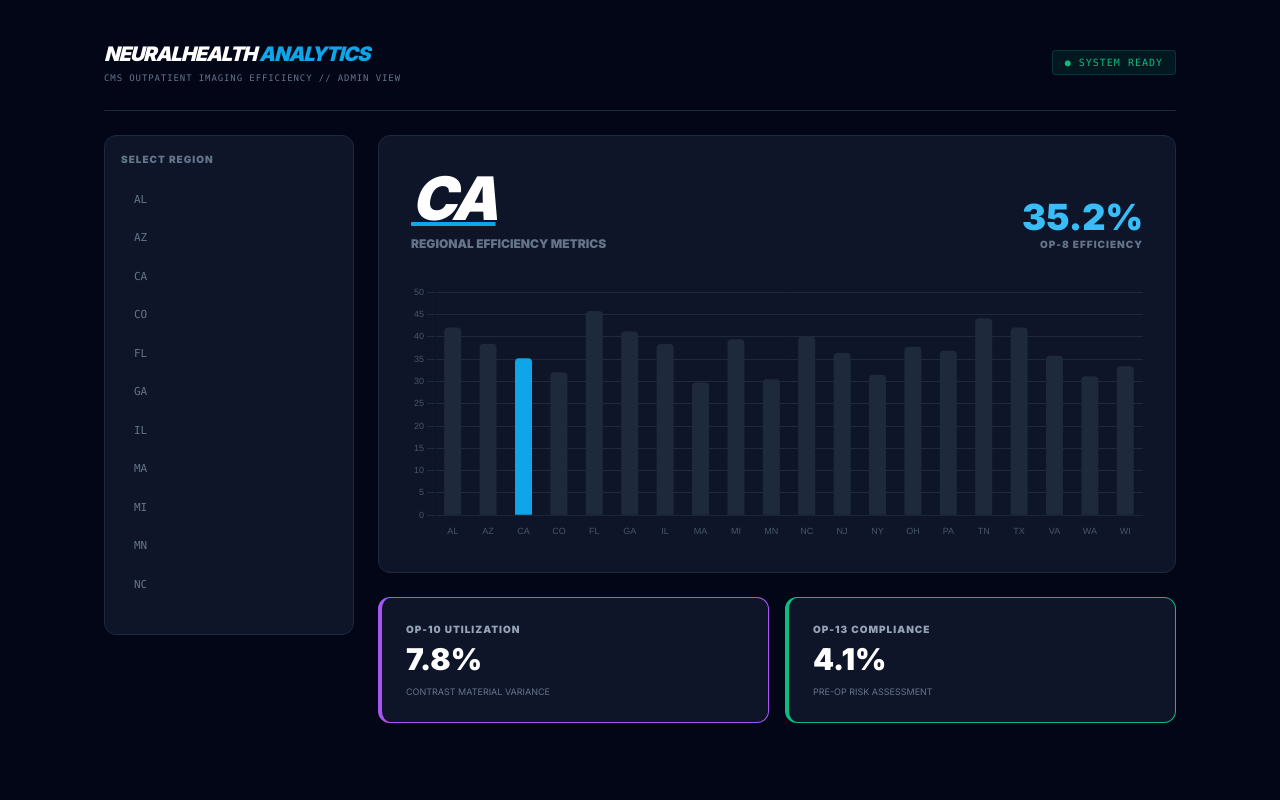
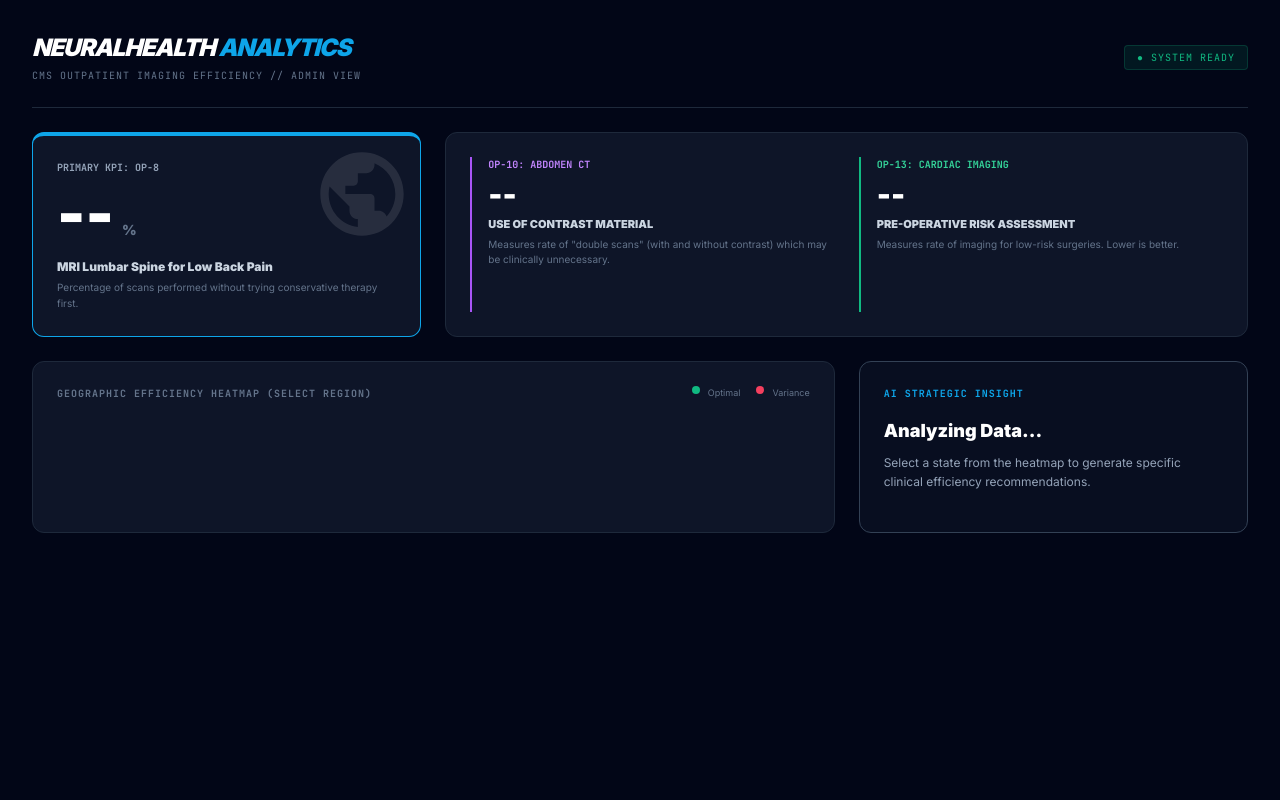
Before and after one commit to jawadbajjou312-cpu/healthcare-dashboard_JB_Test1, a plain HTML site: page index.html in a window 1280 px wide. Drawn offline with nearby package versions, Linux system fonts and the light colour scheme.

Commit message:
Update title and layout in index.html

```diff
--- a/index.html
+++ b/index.html
@@ -3,156 +3,116 @@
 <head>
     <meta charset="UTF-8">
     <meta name="viewport" content="width=device-width, initial-scale=1.0">
-    <title>NeuralHealth Analytics | Portfolio Console</title>
+    <title>NeuralHealth Analytics | Executive Console</title>
     <script src="https://cdn.tailwindcss.com"></script>
     <script src="https://cdn.jsdelivr.net/npm/chart.js"></script>
     <style>
         @import url('https://fonts.googleapis.com/css2?family=JetBrains+Mono:wght@400;700&family=Inter:wght@400;900&display=swap');
+
+        /* Safari-specific resets */
+        * { -webkit-font-smoothing: antialiased; -moz-osx-font-smoothing: grayscale; }
+
         body { background-color: #020617; color: #f1f5f9; font-family: 'Inter', sans-serif; }
         .glass-card { background: rgba(15, 23, 42, 0.95); border: 1px solid #1e293b; border-radius: 12px; }
+        .mono { font-family: 'JetBrains Mono', monospace; }
+
+        /* Custom Scrollbar */
         .custom-scrollbar::-webkit-scrollbar { width: 4px; }
-        .custom-scrollbar::-webkit-scrollbar-thumb { background: #1e293b; border-radius: 10px; }
+        .custom-scrollbar::-webkit-scrollbar-thumb { background: #334155; border-radius: 4px; }
+
+        /* Map Grid Styles */
+        .state-grid { display: grid; grid-template-columns: repeat(auto-fill, minmax(40px, 1fr)); gap: 8px; }
+        .state-cell {
+            aspect-ratio: 1;
+            display: flex;
+            align-items: center;
+            justify-content: center;
+            font-size: 10px;
+            font-weight: bold;
+            cursor: pointer;
+            border-radius: 4px;
+            transition: all 0.2s;
+        }
+        .state-cell:hover { transform: scale(1.1); z-index: 10; border: 1px solid white; }
+        .state-cell.active { border: 2px solid #38bdf8; box-shadow: 0 0 10px #38bdf8; }
     </style>
 </head>
-<body>
-    <div id="app" class="p-6 md:p-10 max-w-6xl mx-auto space-y-6">
-        <header class="flex justify-between items-center border-b border-slate-800 pb-6">
+<body class="h-screen overflow-y-auto">
+
+    <div id="app" class="p-4 md:p-8 max-w-7xl mx-auto space-y-6">
+
+        <header class="flex flex-col md:flex-row justify-between items-start md:items-center border-b border-slate-800 pb-6">
             <div>
-                <h1 class="text-xl font-black italic text-white uppercase tracking-tighter">NeuralHealth <span class="text-sky-500">Analytics</span></h1>
-                <p class="text-[9px] font-mono text-slate-500 uppercase tracking-widest mt-1">CMS Outpatient Imaging Efficiency // Admin View</p>
+                <h1 class="text-2xl font-black italic text-white uppercase tracking-tighter">NeuralHealth <span class="text-sky-500">Analytics</span></h1>
+                <p class="text-[10px] mono text-slate-500 uppercase tracking-widest mt-1">CMS Outpatient Imaging Efficiency // Admin View</p>
             </div>
-            <div class="text-[10px] font-mono text-emerald-500 uppercase tracking-widest px-3 py-1 bg-emerald-500/10 border border-emerald-500/20 rounded">
-                ● System Ready
+            <div class="mt-4 md:mt-0 flex gap-3">
+                <div class="text-[10px] mono text-emerald-500 uppercase tracking-widest px-3 py-1 bg-emerald-500/10 border border-emerald-500/20 rounded">
+                    ● System Ready
+                </div>
             </div>
         </header>
 
-        <div class="grid grid-cols-1 md:grid-cols-4 gap-6">
-            <div class="glass-card p-4 h-[500px] flex flex-col">
-                <p class="text-[10px] text-slate-500 font-bold mb-4 uppercase tracking-widest">Select Region</p>
-                <div id="state-list" class="overflow-y-auto custom-scrollbar flex-grow pr-2"></div>
+        <div class="grid grid-cols-1 lg:grid-cols-3 gap-6">
+
+            <div class="glass-card p-6 lg:col-span-1 border-t-4 border-sky-500 relative overflow-hidden">
+                <div class="absolute top-0 right-0 p-2 opacity-10">
+                    <svg width="100" height="100" viewBox="0 0 24 24" fill="white"><path d="M12 2C6.48 2 2 6.48 2 12s4.48 10 10 10 10-4.48 10-10S17.52 2 12 2zm-1 17.93c-3.95-.49-7-3.85-7-7.93 0-.62.08-1.21.21-1.79L9 15v1c0 1.1.9 2 2 2v1.93zm6.9-2.54c-.26-.81-1-1.39-1.9-1.39h-1v-3c0-.55-.45-1-1-1H8v-2h2c.55 0 1-.45 1-1V7h2c1.1 0 2-.9 2-2v-.41c2.93 1.19 5 4.06 5 7.41 0 2.08-.8 3.97-2.1 5.39z"/></svg>
+                </div>
+                <p class="text-[10px] mono text-slate-400 font-bold uppercase mb-2">Primary KPI: OP-8</p>
+                <div class="flex items-baseline gap-2">
+                    <h2 id="op8-val" class="text-6xl font-black text-white">--</h2>
+                    <span class="text-sm text-slate-500 font-bold">%</span>
+                </div>
+                <p class="text-xs text-slate-300 mt-4 font-bold">MRI Lumbar Spine for Low Back Pain</p>
+                <p class="text-[10px] text-slate-500 mt-1 leading-relaxed">Percentage of scans performed without trying conservative therapy first.</p>
             </div>
 
-            <div class="md:col-span-3 space-y-6">
-                <div class="glass-card p-8">
-                    <div class="flex justify-between items-end mb-8">
+            <div class="glass-card p-6 lg:col-span-2 grid grid-cols-1 md:grid-cols-2 gap-6">
+                <div class="border-l-2 border-purple-500 pl-4">
+                    <div class="flex justify-between items-start">
                         <div>
-                            <h2 id="current-state" class="text-6xl font-black text-white italic tracking-tighter underline decoration-sky-500 decoration-4">--</h2>
-                            <p class="text-slate-500 text-xs font-bold uppercase mt-2">Regional Efficiency Metrics</p>
-                        </div>
-                        <div class="text-right">
-                            <p id="op8-val" class="text-4xl font-black text-sky-400">0.0%</p>
-                            <p class="text-[10px] text-slate-500 uppercase font-bold tracking-widest">OP-8 Efficiency</p>
+                            <p class="text-[10px] mono text-purple-400 font-bold uppercase mb-1">OP-10: Abdomen CT</p>
+                            <h3 id="op10-val" class="text-3xl font-black text-white mb-1">--</h3>
                         </div>
                     </div>
-                    <div class="h-64"><canvas id="efficiencyChart"></canvas></div>
+                    <p class="text-[11px] text-slate-300 font-bold uppercase">Use of Contrast Material</p>
+                    <p class="text-[10px] text-slate-500 mt-1">Measures rate of "double scans" (with and without contrast) which may be clinically unnecessary.</p>
                 </div>
 
-                <div class="grid grid-cols-1 md:grid-cols-2 gap-4">
-                    <div class="glass-card p-6 border-l-4 border-purple-500">
-                        <p class="text-[10px] text-slate-400 font-bold uppercase mb-1 tracking-widest">OP-10 Utilization</p>
-                        <p id="op10-val" class="text-3xl font-black text-white">0.0%</p>
-                        <p class="text-[9px] text-slate-500 mt-2 uppercase">Contrast Material Variance</p>
+                <div class="border-l-2 border-emerald-500 pl-4">
+                    <div class="flex justify-between items-start">
+                        <div>
+                            <p class="text-[10px] mono text-emerald-400 font-bold uppercase mb-1">OP-13: Cardiac Imaging</p>
+                            <h3 id="op13-val" class="text-3xl font-black text-white mb-1">--</h3>
+                        </div>
                     </div>
-                    <div class="glass-card p-6 border-l-4 border-emerald-500">
-                        <p class="text-[10px] text-slate-400 font-bold uppercase mb-1 tracking-widest">OP-13 Compliance</p>
-                        <p id="op13-val" class="text-3xl font-black text-white">0.0%</p>
-                        <p class="text-[9px] text-slate-500 mt-2 uppercase">Pre-op Risk Assessment</p>
-                    </div>
+                    <p class="text-[11px] text-slate-300 font-bold uppercase">Pre-Operative Risk Assessment</p>
+                    <p class="text-[10px] text-slate-500 mt-1">Measures rate of imaging for low-risk surgeries. Lower is better.</p>
                 </div>
             </div>
         </div>
-    </div>
 
-    <script>
-        // HARDCODED DATA: This guarantees the dashboard works offline/local
-        const CMS_DATA = [
-            { state: "AL", op8: 42.1, op10: 12.3, op13: 5.4 },
-            { state: "AZ", op8: 38.5, op10: 9.8, op13: 4.2 },
-            { state: "CA", op8: 35.2, op10: 7.8, op13: 4.1 },
-            { state: "CO", op8: 32.1, op10: 8.5, op13: 3.5 },
-            { state: "FL", op8: 45.8, op10: 10.1, op13: 6.2 },
-            { state: "GA", op8: 41.2, op10: 11.5, op13: 5.8 },
-            { state: "IL", op8: 38.4, op10: 8.5, op13: 4.7 },
-            { state: "MA", op8: 29.8, op10: 6.2, op13: 2.9 },
-            { state: "MI", op8: 39.5, op10: 9.1, op13: 5.1 },
-            { state: "MN", op8: 30.5, op10: 6.8, op13: 3.2 },
-            { state: "NC", op8: 40.1, op10: 10.5, op13: 5.5 },
-            { state: "NJ", op8: 36.4, op10: 8.2, op13: 4.5 },
-            { state: "NY", op8: 31.5, op10: 6.4, op13: 3.8 },
-            { state: "OH", op8: 37.8, op10: 9.3, op13: 4.9 },
-            { state: "PA", op8: 36.9, op10: 8.9, op13: 4.6 },
-            { state: "TN", op8: 44.2, op10: 11.8, op13: 6.1 },
-            { state: "TX", op8: 42.1, op10: 9.2, op13: 5.5 },
-            { state: "VA", op8: 35.8, op10: 8.1, op13: 4.3 },
-            { state: "WA", op8: 31.2, op10: 7.1, op13: 3.6 },
-            { state: "WI", op8: 33.4, op10: 7.5, op13: 3.9 }
-        ];
+        <div class="grid grid-cols-1 lg:grid-cols-3 gap-6">
 
-        let myChart = null;
+            <div class="glass-card p-6 lg:col-span-2">
+                <div class="flex justify-between items-center mb-4">
+                    <p class="text-[10px] mono text-slate-500 font-bold uppercase tracking-widest">Geographic Efficiency Heatmap (Select Region)</p>
+                    <div class="flex gap-2">
+                        <span class="w-2 h-2 rounded-full bg-emerald-500"></span><span class="text-[9px] text-slate-500">Optimal</span>
+                        <span class="w-2 h-2 rounded-full bg-rose-500 ml-2"></span><span class="text-[9px] text-slate-500">Variance</span>
+                    </div>
+                </div>
+                <div id="heatmap-grid" class="state-grid">
+                    </div>
+            </div>
 
-        function init() {
-            // Sort data alphabetically
-            const sortedData = CMS_DATA.sort((a,b) => a.state.localeCompare(b.state));
+            <div class="glass-card p-6 border border-slate-700 bg-slate-900/50">
+                <p class="text-[10px] mono text-sky-500 font-bold uppercase tracking-widest mb-4">AI Strategic Insight</p>
 
-            renderStateList(sortedData);
-            updateDashboard(sortedData.find(s => s.state === 'CA').state);
-        }
+                <h3 id="insight-title" class="text-lg font-bold text-white mb-2">Analyzing Data...</h3>
+                <p id="insight-text" class="text-xs text-slate-400 leading-relaxed mb-4">
+                    Select a state from the heatmap to generate specific clinical efficiency recommendations.
+                </p>
 
-        function renderStateList(data) {
-            const list = document.getElementById('state-list');
-            list.innerHTML = "";
-            data.forEach(item => {
-                const btn = document.createElement('button');
-                btn.className = "w-full text-left px-3 py-2 text-[11px] font-mono text-slate-500 hover:text-sky-400 hover:bg-slate-800 rounded transition mb-1 border border-transparent";
-                btn.innerText = item.state;
-                btn.onclick = () => updateDashboard(item.state);
-                list.appendChild(btn);
-            });
-        }
-
-        function updateDashboard(stateCode) {
-            const state = CMS_DATA.find(s => s.state === stateCode);
-            if (!state) return;
-
-            document.getElementById('current-state').innerText = state.state;
-            document.getElementById('op8-val').innerText = state.op8.toFixed(1) + '%';
-            document.getElementById('op10-val').innerText = state.op10.toFixed(1) + '%';
-            document.getElementById('op13-val').innerText = state.op13.toFixed(1) + '%';
-
-            renderChart(stateCode);
-        }
-
-        function renderChart(activeState) {
-            const ctx = document.getElementById('efficiencyChart').getContext('2d');
-
-            if (myChart) myChart.destroy();
-
-            myChart = new Chart(ctx, {
-                type: 'bar',
-                data: {
-                    labels: CMS_DATA.map(d => d.state),
-                    datasets: [{
-                        data: CMS_DATA.map(d => d.op8),
-                        backgroundColor: CMS_DATA.map(d => d.state === activeState ? '#0ea5e9' : '#1e293b'),
-                        borderRadius: 4,
-                        borderWidth: 0,
-                        barPercentage: 0.6
-                    }]
-                },
-                options: {
-                    responsive: true,
-                    maintainAspectRatio: false,
-                    plugins: { legend: { display: false } },
-                    scales: {
-                        y: { beginAtZero: true, grid: { color: '#1e293b' }, ticks: { color: '#475569', font: { size: 9 } } },
-                        x: { grid: { display: false }, ticks: { color: '#475569', font: { size: 9 } } }
-                    }
-                }
-            });
-        }
-
-        // Start the engine
-        init();
-    </script>
-</body>
-</html>
+                <div class="mt-auto pt-4 border-t border-
```
